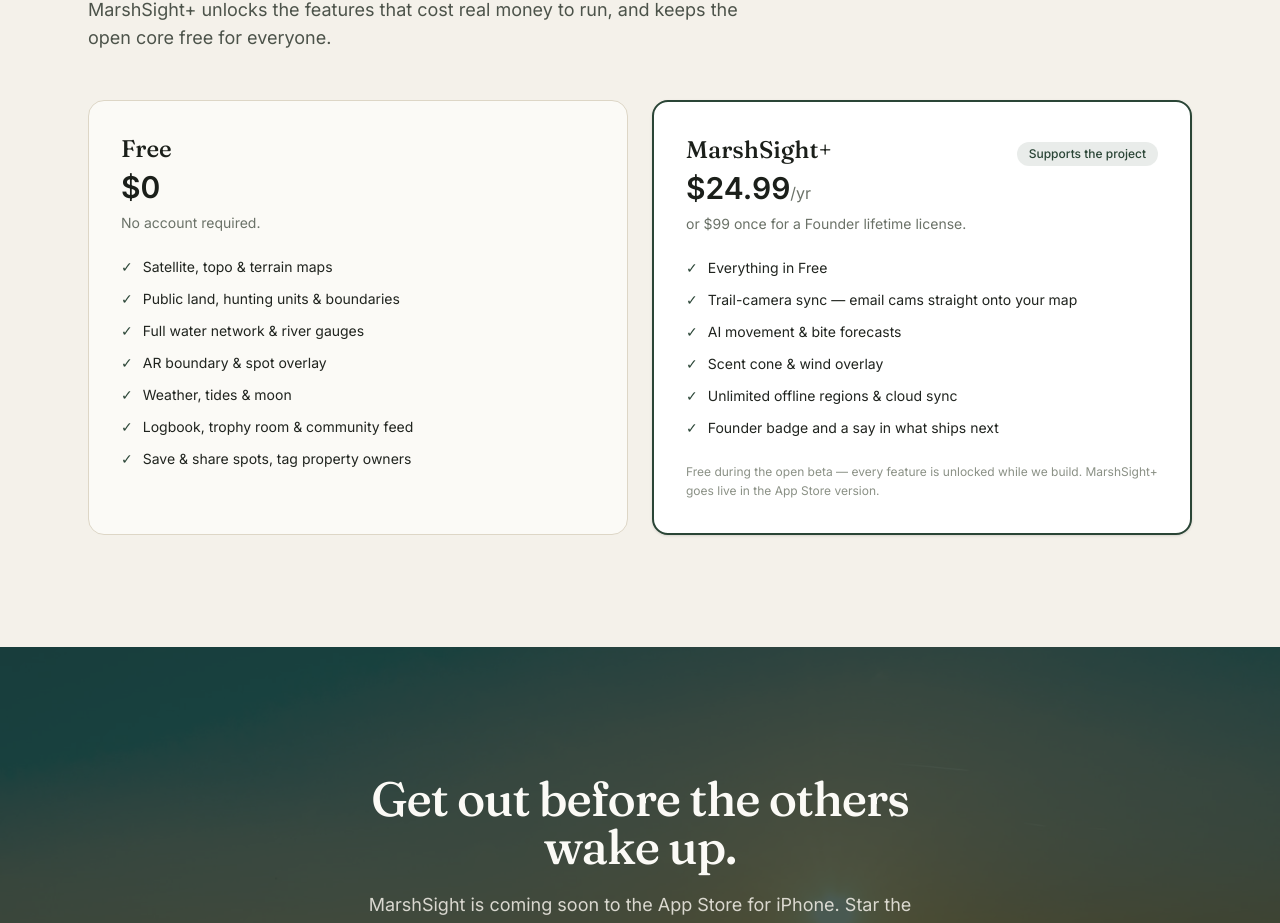
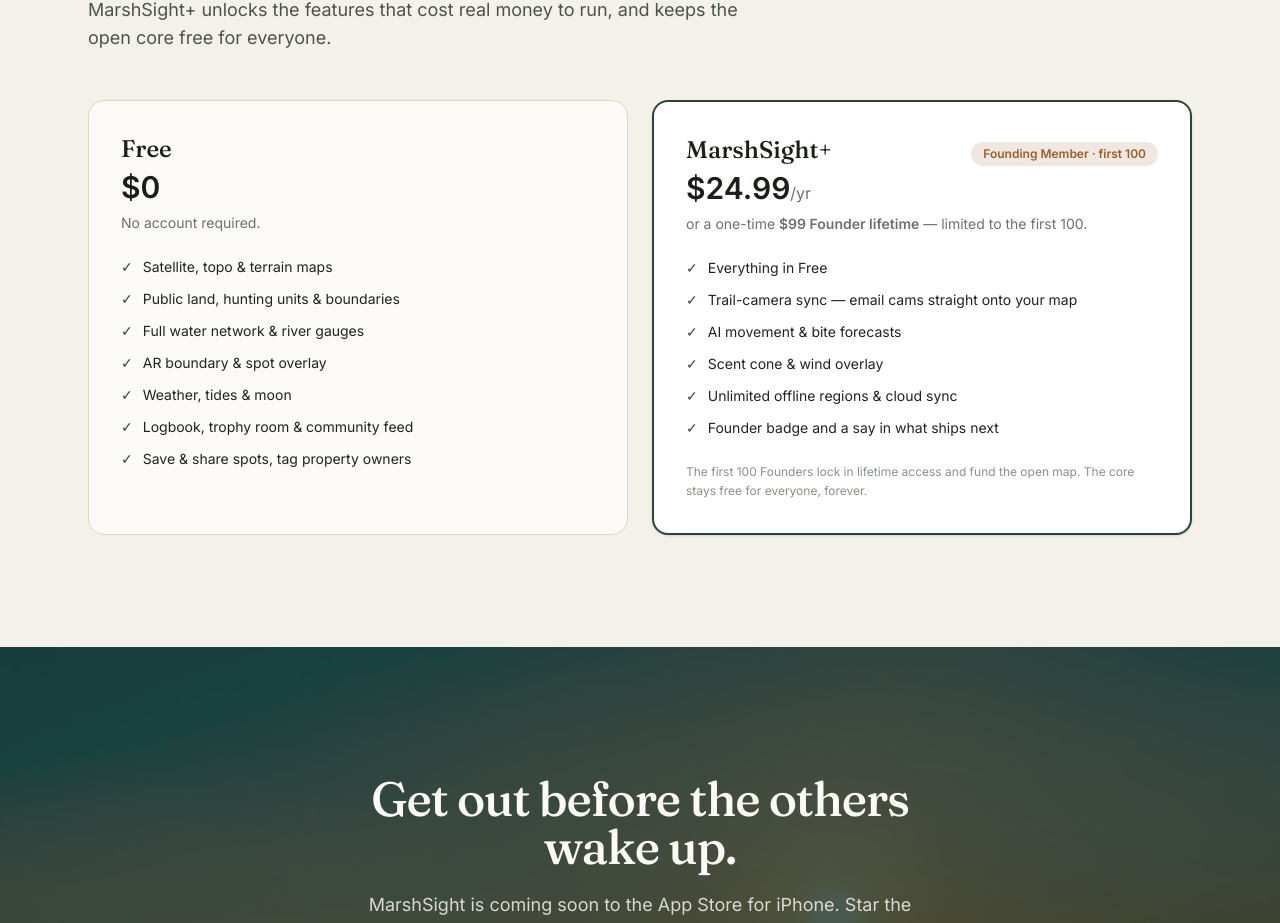
Before and after one commit to swperb/marshsight, a Next.js app in the folder web/: page / in a window 1280 px wide. Shown: the part 5089-6012 px from the top of the page. Built offline with nearby package versions, Linux system fonts and the light colour scheme.

Commit message:
feat(web,marketing): Founder scarcity on landing + boat-ramp flyer
Reframe the MarshSight+ pricing card around "Founding Member - first
100" scarcity. Add a printable 8.5x11 boat-ramp flyer with a QR to
marshsight.com for July 4 weekend.

```diff
--- a/web/src/app/page.tsx
+++ b/web/src/app/page.tsx
@@ -297,15 +297,15 @@
             <div className="rounded-2xl border-2 border-pine-700 bg-white p-8 shadow-sm">
               <div className="flex items-baseline justify-between">
                 <h3 className="font-serif text-2xl font-medium text-ink-900">MarshSight+</h3>
-                <span className="rounded-full bg-pine-700/10 px-3 py-1 text-xs font-medium text-pine-700">
-                  Supports the project
+                <span className="rounded-full bg-clay-600/15 px-3 py-1 text-xs font-semibold text-clay-600">
+                  Founding Member · first 100
                 </span>
               </div>
               <p className="mt-1 text-3xl font-semibold text-ink-900">
                 $24.99<span className="text-base font-normal text-ink-500">/yr</span>
               </p>
               <p className="mt-2 text-sm text-ink-500">
-                or $99 once for a Founder lifetime license.
+                or a one-time <strong className="text-ink-700">$99 Founder lifetime</strong> — limited to the first 100.
               </p>
               <ul className="mt-6 space-y-3 text-sm text-ink-700">
                 {[
@@ -323,8 +323,8 @@
                 ))}
               </ul>
               <p className="mt-6 text-xs leading-relaxed text-ink-400">
-                Free during the open beta — every feature is unlocked while we
-                build. MarshSight+ goes live in the App Store version.
+                The first 100 Founders lock in lifetime access and fund the open
+                map. The core stays free for everyone, forever.
               </p>
             </div>
           </div>
```
Also changed, not shown: 1 other file (tests, documents, lock files or other folders).
